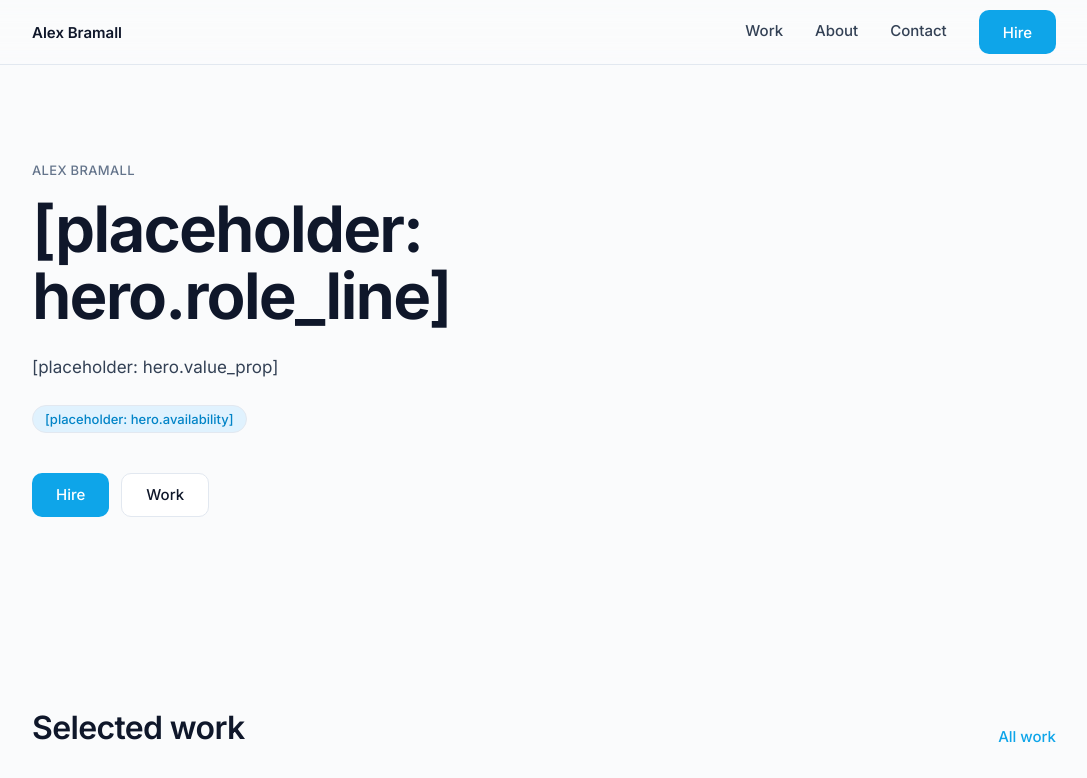
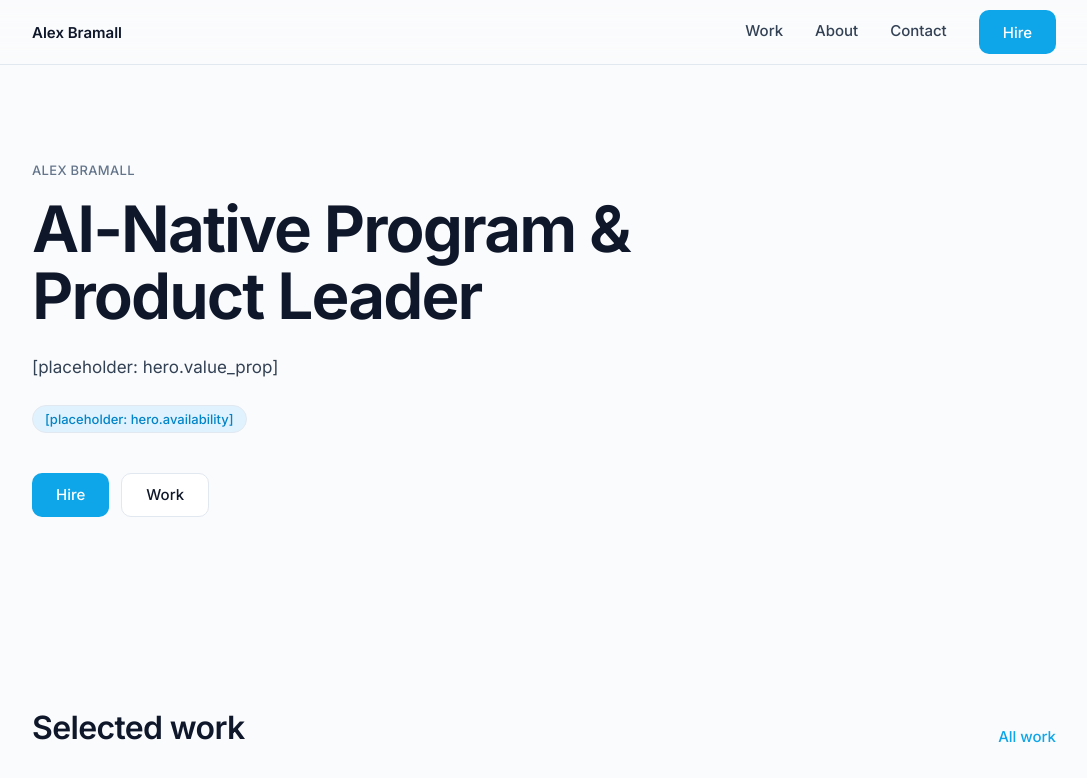
Before and after one commit to AlexBramall/portfolio-website, a React (Vite) app: page / in a window 1280 px wide. Shown: the top 778 px of the page, without its empty margins (96-1183 px from the left). Built offline with nearby package versions, Linux system fonts and the light colour scheme.

Commit message:
Set locked hero.role_line copy
Replace the hero.role_line placeholder with the locked string so the home heading reads AI-Native Program & Product Leader. Leave other copy placeholders unchanged.

Co-authored-by: Alex Bramall <AlexBramall@users.noreply.github.com>

```diff
--- a/src/data/copy.ts
+++ b/src/data/copy.ts
@@ -2,7 +2,7 @@ import { placeholder } from '../lib/placeholder';
 
 export const copy = {
   hero: {
-    roleLine: placeholder('hero.role_line'),
+    roleLine: 'AI-Native Program & Product Leader',
     valueProp: placeholder('hero.value_prop'),
     availability: placeholder('hero.availability'),
   },
```
Also changed, not shown: .cursor/BUGBOT.md, .cursor/skills/verify-portfolio/features/README.md, .cursor/skills/verify-portfolio/features/home.md.
